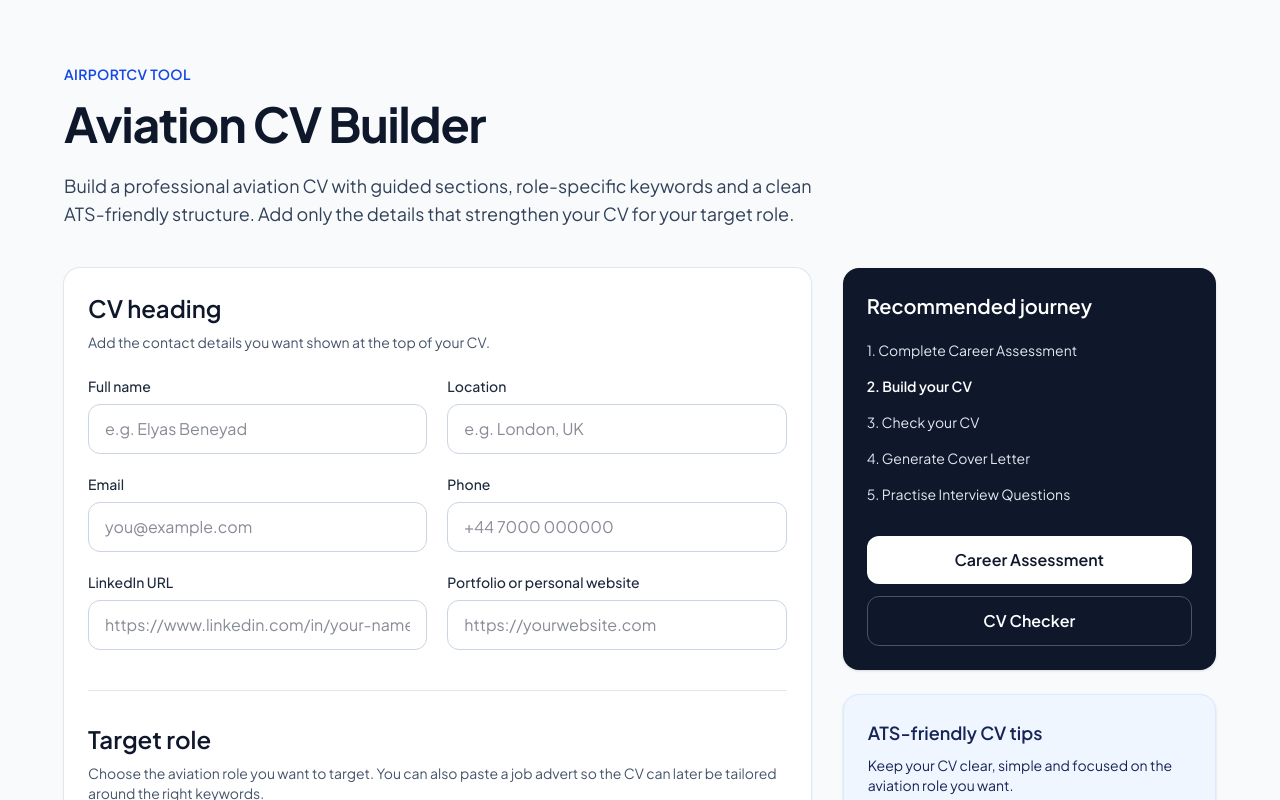
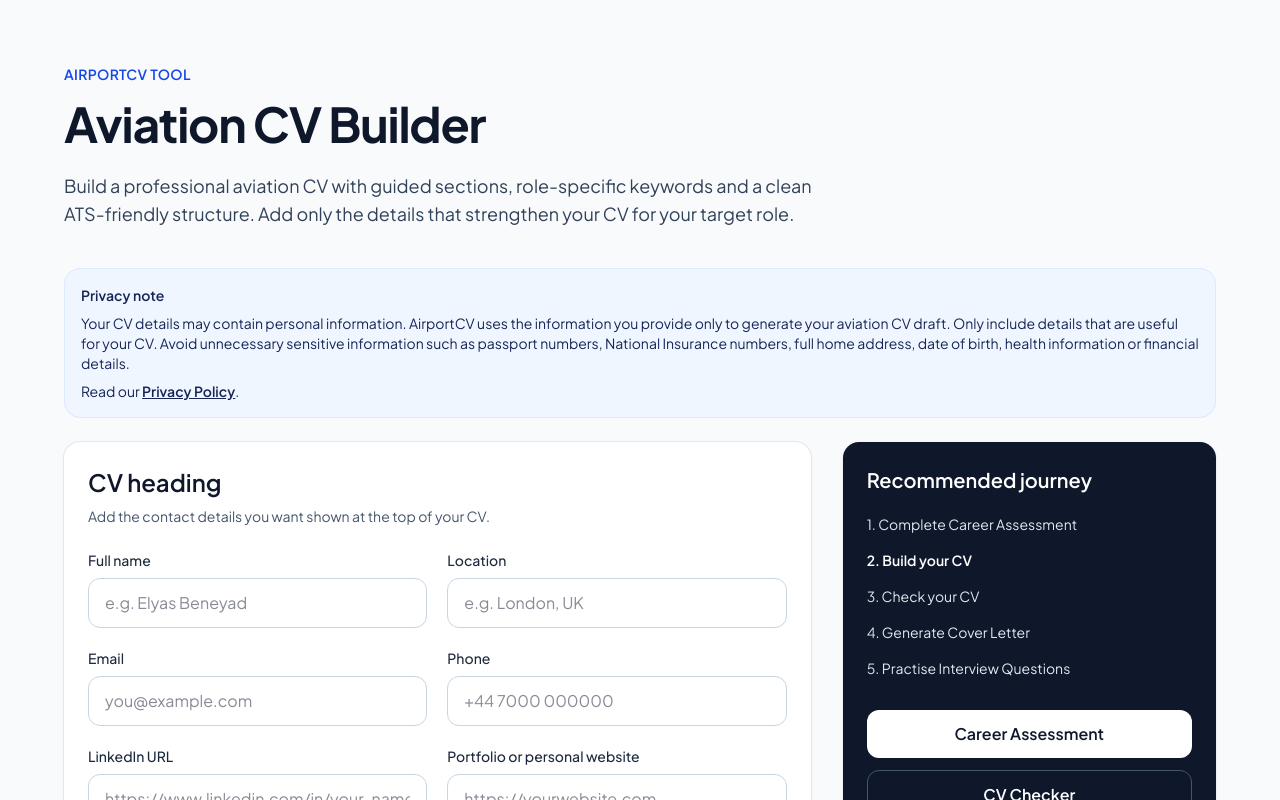
Before and after one commit to jjayakumaraero-eng/airportcv-web, a Next.js app: page /cv-builder in a window 1280 px wide. Shown: the top 800 px of the page. Built offline with nearby package versions, Linux system fonts and the light colour scheme.

Commit message:
Add CV builder privacy notice

```diff
--- a/app/cv-builder/CVBuilderForm.tsx
+++ b/app/cv-builder/CVBuilderForm.tsx
@@ -39,6 +39,7 @@ type MultiSelectField =
   | "selectedSystems"
   | "selectedLicences"
   | "selectedCertifications";
+
 
 type FormData = {
   fullName: string;
@@ -775,7 +776,23 @@ const link = window.document.createElement("a");
   strengthen your CV for your target role.
 </p>
         </div>
-
+<div className="mb-6 rounded-2xl border border-blue-100 bg-blue-50 p-4 text-sm text-blue-950">
+  <p className="font-semibold">Privacy note</p>
+  <p className="mt-2">
+    Your CV details may contain personal information. AirportCV uses the
+    information you provide only to generate your aviation CV draft. Only include
+    details that are useful for your CV. Avoid unnecessary sensitive information
+    such as passport numbers, National Insurance numbers, full home address,
+    date of birth, health information or financial details.
+  </p>
+  <p className="mt-2">
+    Read our{" "}
+    <Link href="/privacy" className="font-semibold underline">
+      Privacy Policy
+    </Link>
+    .
+  </p>
+</div>
         <div className="grid gap-8 lg:grid-cols-[2fr_1fr]">
           <form
             onSubmit={handleSubmit}
@@ -785,13 +802,16 @@ const link = window.document.createElement("a");
               <h2 className="text-2xl font-semibold text-slate-900">
                 CV heading
               </h2>
+
               <p className="mt-2 text-sm text-slate-600">
                 Add the contact details you want shown at the top of your CV.
               </p>
             </div>
 
+
             <div className="mt-6 grid gap-5 md:grid-cols-2">
               <div>
+
                 <label
                   htmlFor="fullName"
                   className="mb-2 block text-sm font-medium text-slate-800"
```
